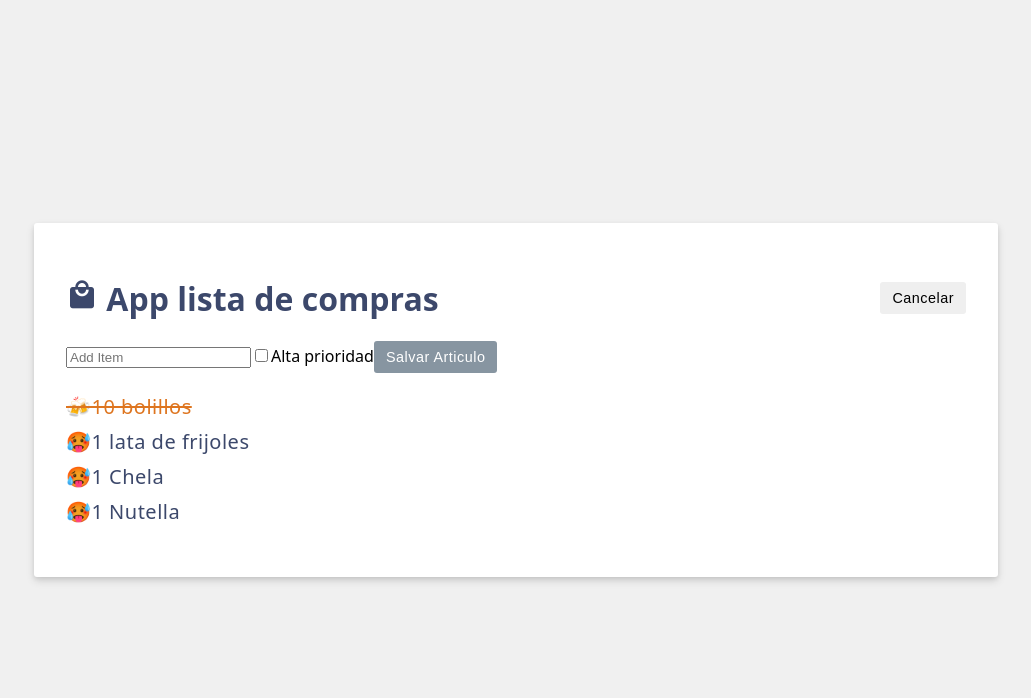
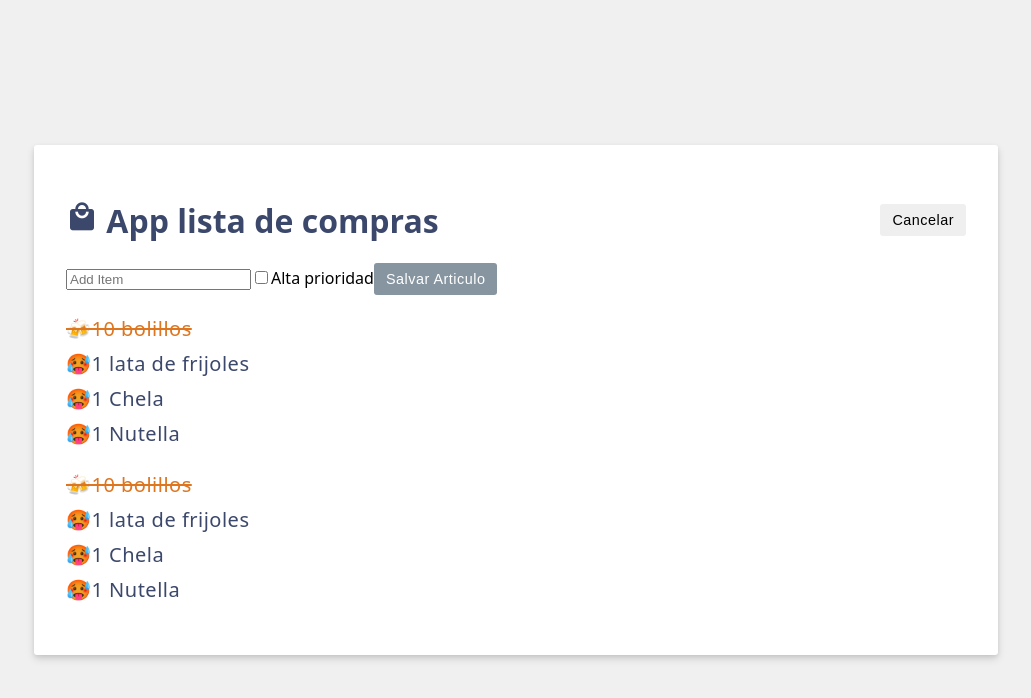
Before and after one commit to Yampyyii/DADM-2024B, a Vue app: page / in a window 1280 px wide. Shown: the top 698 px of the page, without its empty margins (124-1155 px from the left). Built offline with nearby package versions, Linux system fonts and the light colour scheme.

Commit message:
🌟S13 Clases Dinamicas Se agrega clases dinamicas conarreglos

```diff
--- a/src/App.vue
+++ b/src/App.vue
@@ -69,16 +69,29 @@ Salvar Articulo
 
 </form>
 
-  <!--Lista-->
+  <!--Lista clases con objetos-->
 <ul>
  <li
   v-for="{label, id, purchased, priority} in items"
   :key="id"
   class="amazing"
-  :class="{ strikeout: purchased, priority: priority}">
+  :class="{ strikeout: purchased, priority: priority}"
+  >
  {{priority ? "🍻": "🥵"}}{{ label }}
 </li>
 </ul>
+
+  <!--Lista clases con arreglos-->
+  <ul>
+ <li
+  v-for="{label, id, purchased, priority} in items"
+  :key="id"
+  :class="[purchased ? 'strikeout' : '', priority ? 'priority' : '' ]"
+  >
+ {{priority ? "🍻": "🥵"}}{{ label }}
+</li>
+</ul>
+
 <p v-if="items.length === 0">🥀NO HAY ELEMENTOS EN LA LISTA🥀</p>
   </template>
 <style scoped>
```
